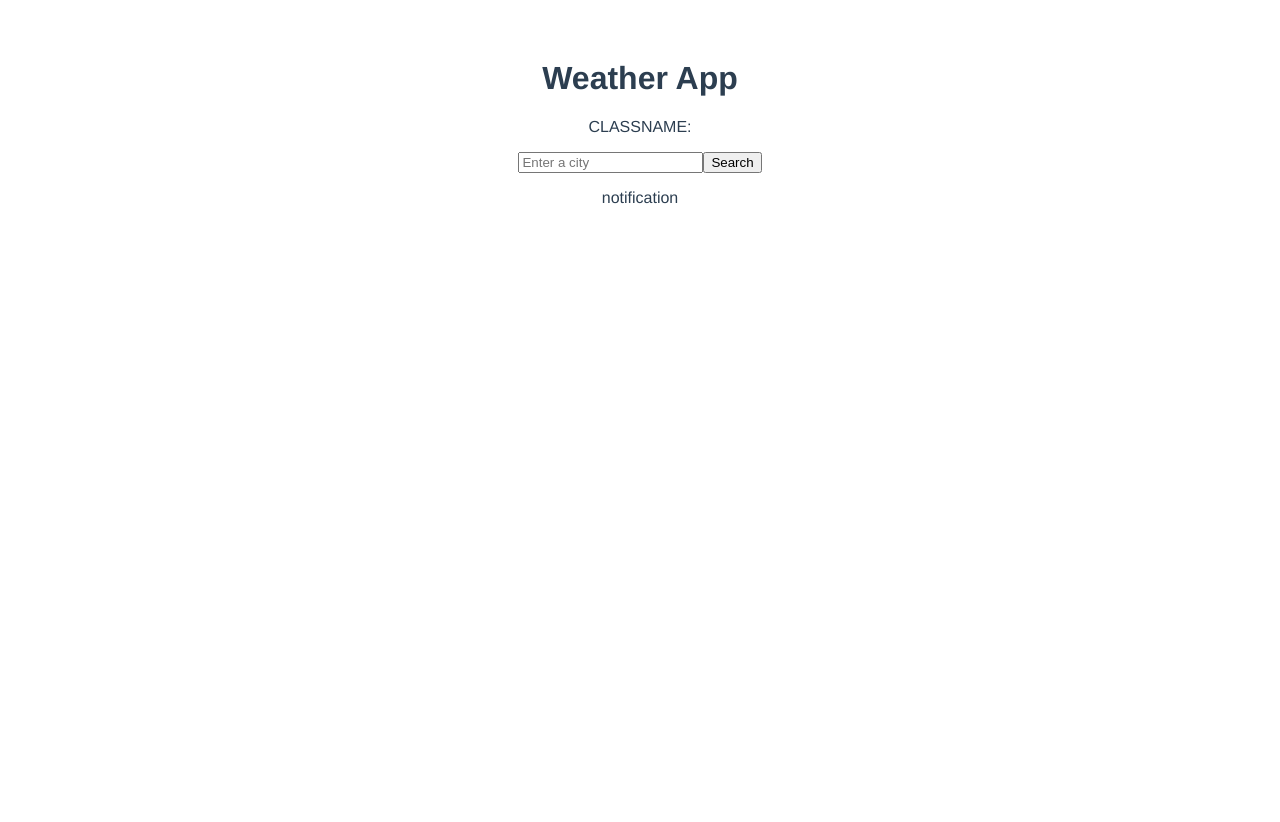
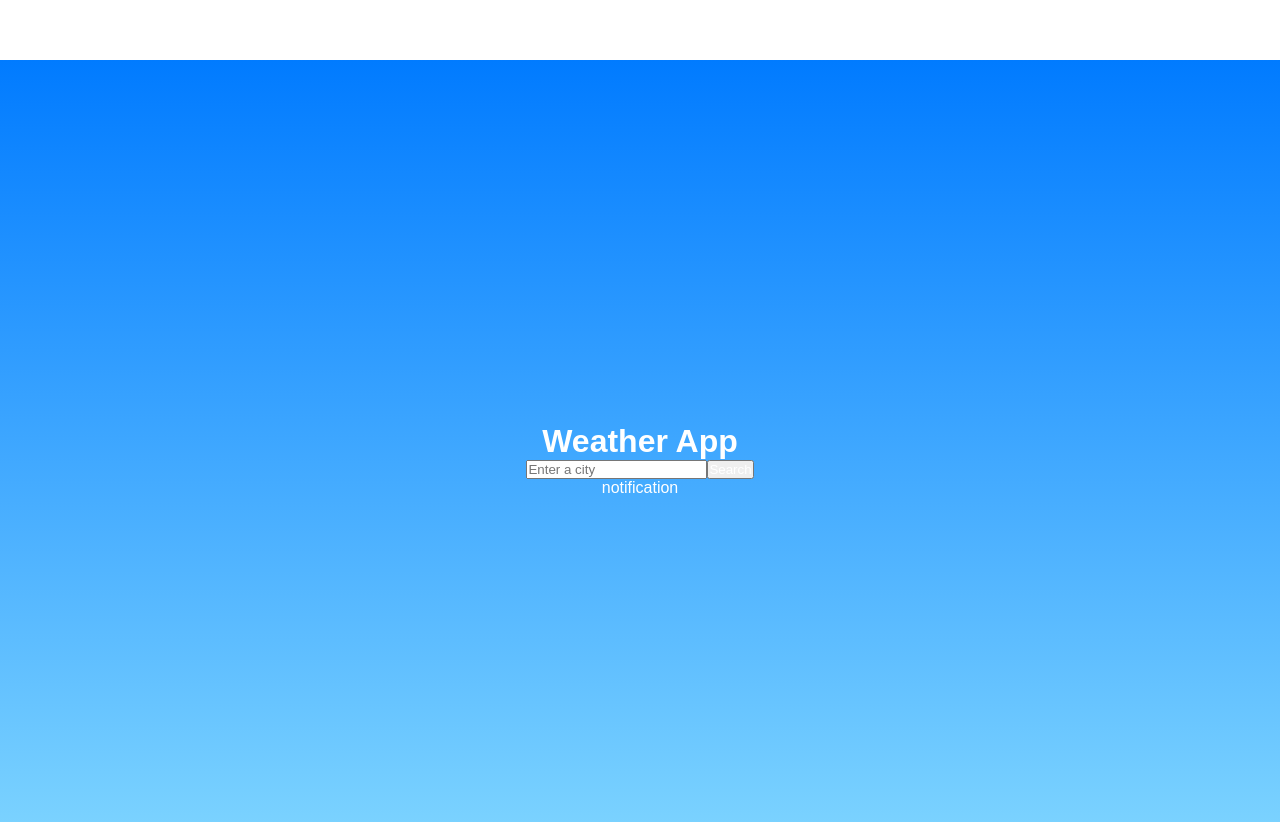
Before and after one commit to ayarmkt/vue-weather-app, a Vue app: page / in a window 1280 px wide. Shown: the top 822 px of the page. Before the commit the page ends 800 px from the top, so only its background shows below. Built offline with nearby package versions, Linux system fonts and the light colour scheme; no server answers.

Commit message:
added conditional text color

```diff
--- a/src/App.vue
+++ b/src/App.vue
@@ -14,6 +14,14 @@ export default {
 </script>
 
 <style>
+* {
+  margin: 0;
+  padding: 0;
+  box-sizing: border-box;
+  font-family: sans-serif;
+  color: white;
+}
+
 #app {
   font-family: Avenir, Helvetica, Arial, sans-serif;
   -webkit-font-smoothing: antialiased;
--- a/src/components/Background.vue
+++ b/src/components/Background.vue
@@ -1,5 +1,5 @@
 <template>
-  <div :class="bgClassName">
+  <div class="background" :class="[bgClassName, textColor]">
     <slot></slot>
   </div>
 </template>
@@ -9,7 +9,7 @@ import { inject, watchEffect } from 'vue';
 import renderWeatherStyling from '../functions/renderWeatherStyling';
 
 export default {
-  props: ['bgClassName'],
+  props: ['bgClassName', 'textColor'],
   setup() {
     const { weatherClassname, weatherIcon, textColor } = renderWeatherStyling;
     console.log(weatherClassname, weatherIcon, textColor);
@@ -17,4 +17,60 @@ export default {
 };
 </script>
 
-<style></style>
+<style>
+/* BACKGROUND */
+.background {
+  width: 100vw;
+  height: 100vh;
+  overflow: hidden;
+  display: flex;
+  flex-direction: column;
+  justify-content: center;
+  align-items: center;
+}
+
+.darkColor * {
+  color: navy;
+}
+
+/* WEATHER BACKGROUND */
+.thunderstorm {
+  background: linear-gradient(rgb(131, 123, 103), rgb(2, 6, 15));
+}
+
+.drizzle {
+  background: linear-gradient(rgb(15, 96, 129), rgb(194, 205, 197));
+}
+
+.snow {
+  background: linear-gradient(rgb(226, 226, 226), rgb(134, 171, 194));
+}
+
+.rain {
+  background: linear-gradient(rgb(137, 172, 192), rgb(47, 105, 133));
+}
+
+.mist,
+.fog {
+  background: linear-gradient(rgb(197, 211, 228), rgb(58, 81, 111));
+}
+
+.haze,
+.sand,
+.ash {
+  background: linear-gradient(rgb(216, 195, 168), rgb(111, 107, 95));
+}
+
+.tornado {
+  background: linear-gradient(rgb(46, 55, 62), rgb(57, 45, 34));
+}
+
+.clear,
+.default {
+  background: linear-gradient(rgb(1, 123, 255), rgb(128, 214, 255));
+}
+
+.clouds {
+  background: linear-gradient(rgb(57, 58, 57), rgb(139, 139, 139));
+}
+</style>
--- a/src/functions/renderWeatherStyling.js
+++ b/src/functions/renderWeatherStyling.js
@@ -42,7 +42,30 @@ const renderWeatherStyling = (main) => {
     case 'Dust':
     case 'Sand':
     case 'Ash': {
-      weatherClassname = 'fog';
+      switch (main) {
+        case 'Smoke':
+        case 'Mist': {
+          weatherClassname = 'mist';
+          break;
+        }
+        case 'Haze': {
+          weatherClassname = 'haze';
+          break;
+        }
+        case 'Dust':
+        case 'Sand': {
+          weatherClassname = 'sand';
+          break;
+        }
+        case 'Ash': {
+          weatherClassname = 'ash';
+          break;
+        }
+        default: {
+          weatherClassname = 'fog';
+          break;
+        }
+      }
       weatherIcon = <font-awesome-icon icon='fa-solid fa-smog' />;
       break;
     }
--- a/src/views/WeatherDisplay.vue
+++ b/src/views/WeatherDisplay.vue
@@ -1,8 +1,10 @@
 <template>
   <!-- <WeatherBG> -->
-  <Background :bgClassName="bgClassName ? bgClassName : 'default'">
+  <Background
+    :bgClassName="bgClassName ? bgClassName : 'default'"
+    :textColor="displayTextColor ? displayTextColor : null"
+  >
     <h1>Weather App</h1>
-    <p>CLASSNAME: {{ bgClassName }}</p>
     <div>
       <form @submit.prevent="submitSearchForm">
         <input type="text" placeholder="Enter a city" v-model="enteredCity" />
@@ -39,6 +41,7 @@ export default {
     const enteredCity = ref(null);
     const fetchedWeatherData = ref({});
     const bgClassName = ref(null);
+    const displayTextColor = ref(null);
 
     const submitSearchForm = async () => {
       //FETCH WEATHER DATA
@@ -52,25 +55,20 @@ export default {
 
       //CHANGE BACKGROUND CLASSNAME
       if (fetchWeatherData) {
-        console.log(fetchedWeatherData.value.main);
         const { weatherClassname, weatherIcon, textColor } =
           renderWeatherStyling(fetchedWeatherData.value.main);
-        console.log(weatherClassname);
         bgClassName.value = weatherClassname;
-        console.log(bgClassName.value);
+        displayTextColor.value = textColor;
       }
     };
 
-    // onMounted(() => {
-    //   const { weatherData, errorMsg, fetchData } = fetchWeatherData(
-    //     'Tokyo',
-    //     API
-    //   );
-    //   fetchData();
-    //   // console.log(weatherData, errorMsg);
-    // });
-
-    return { enteredCity, fetchedWeatherData, bgClassName, submitSearchForm };
+    return {
+      enteredCity,
+      fetchedWeatherData,
+      bgClassName,
+      displayTextColor,
+      submitSearchForm,
+    };
   },
 };
 </script>
```
